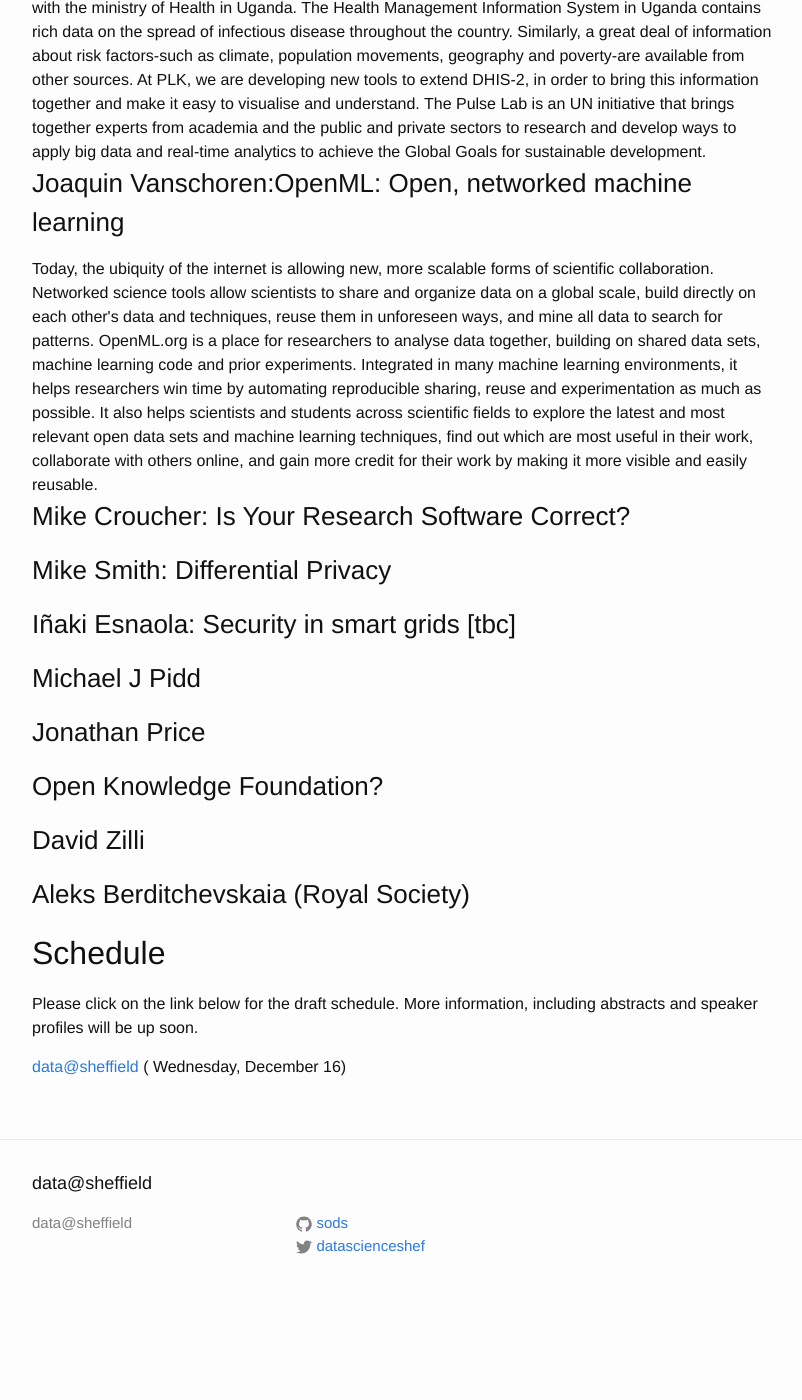
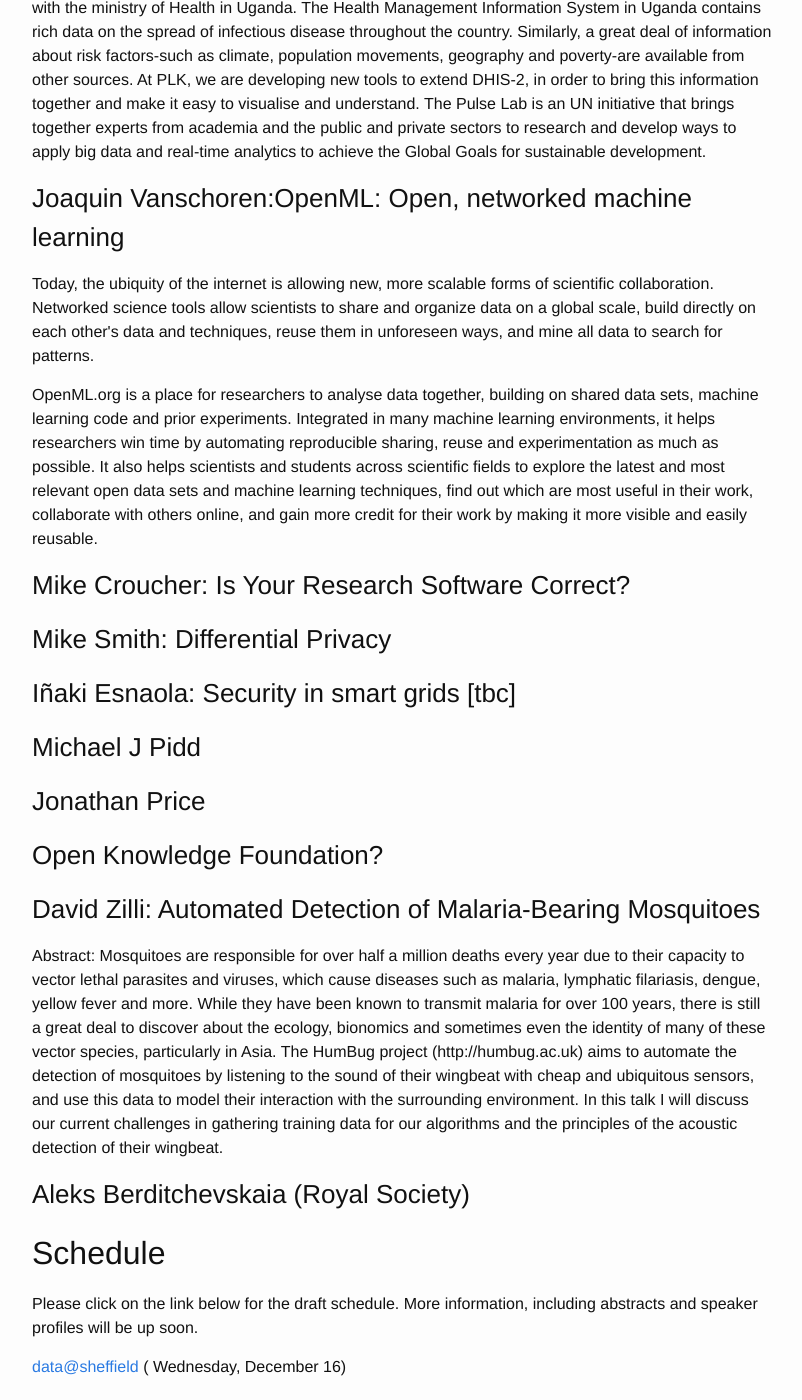
Before and after one commit to sods/das2015, a Jekyll site: the page built from schedule.html, in a window 1280 px wide and 1400 px high, scrolled down 658 px. Shown: the whole window, without its empty margins (238-1040 px from the left). Built offline with Jekyll 4.4.1, drawn with Linux system fonts in a browser that asks for light colours; before the commit the page ends 1975 px from its top, so only the background shows below that.

Commit message:
Update schedule.html

```diff
--- a/schedule.html
+++ b/schedule.html
@@ -5,8 +5,7 @@
 <h2>Speakers</h2>
 
 <h3>Ricardo Andrade Pacheco: Infectious Disease and Risk Factor Mapping</h3>
-
-Sound and reliable information should be the foundation of
+<p>Sound and reliable information should be the foundation of
 decision-making behind public health policies. To achieve this
 objective, health information systems are usually dedicated to fulfill
 four core functions: data generation, data compilation, data analysis
@@ -26,13 +25,11 @@
 The Pulse Lab is an UN initiative that brings together experts from
 academia and the public and private sectors to research and develop
 ways to apply big data and real-time analytics to achieve the Global
-Goals for sustainable development.
+Goals for sustainable development.</p>
 
 <h3>Joaquin Vanschoren:OpenML: Open, networked machine learning</h3>
-
-Today, the ubiquity of the internet is allowing new, more scalable forms of scientific collaboration. Networked science tools allow scientists to share and organize data on a global scale, build directly on each other's data and techniques, reuse them in unforeseen ways, and mine all data to search for patterns.
-
-OpenML.org is a place for researchers to analyse data together, building on shared data sets, machine learning code and prior experiments. Integrated in many machine learning environments, it helps researchers win time by automating reproducible sharing, reuse and experimentation as much as possible. It also helps scientists and students across scientific fields to explore the latest and most relevant open data sets and machine learning techniques, find out which are most useful in their work, collaborate with others online, and gain more credit for their work by making it more visible and easily reusable.
+<p>Today, the ubiquity of the internet is allowing new, more scalable forms of scientific collaboration. Networked science tools allow scientists to share and organize data on a global scale, build directly on each other's data and techniques, reuse them in unforeseen ways, and mine all data to search for patterns.</p>
+<p>OpenML.org is a place for researchers to analyse data together, building on shared data sets, machine learning code and prior experiments. Integrated in many machine learning environments, it helps researchers win time by automating reproducible sharing, reuse and experimentation as much as possible. It also helps scientists and students across scientific fields to explore the latest and most relevant open data sets and machine learning techniques, find out which are most useful in their work, collaborate with others online, and gain more credit for their work by making it more visible and easily reusable.</p>
 
 <h3>Mike Croucher: Is Your Research Software Correct?</h3>
 
@@ -46,8 +43,8 @@
 
 <h3>Open Knowledge Foundation?</h3>
 
-<h3>David Zilli</h3>
-
+<h3>David Zilli: Automated Detection of Malaria-Bearing Mosquitoes</h3>
+<p>Abstract: Mosquitoes are responsible for over half a million deaths every year due to their capacity to vector lethal parasites and viruses, which cause diseases such as malaria, lymphatic filariasis, dengue, yellow fever and more. While they have been known to transmit malaria for over 100 years, there is still a great deal to discover about the ecology, bionomics and sometimes even the identity of many of these vector species, particularly in Asia. The HumBug project (http://humbug.ac.uk) aims to automate the detection of mosquitoes by listening to the sound of their wingbeat with cheap and ubiquitous sensors, and use this data to model their interaction with the surrounding environment. In this talk I will discuss our current challenges in gathering training data for our algorithms and the principles of the acoustic detection of their wingbeat.</p>
 <h3>Aleks Berditchevskaia (Royal Society)</h3>
 
 <h2>Schedule</h2>
```
